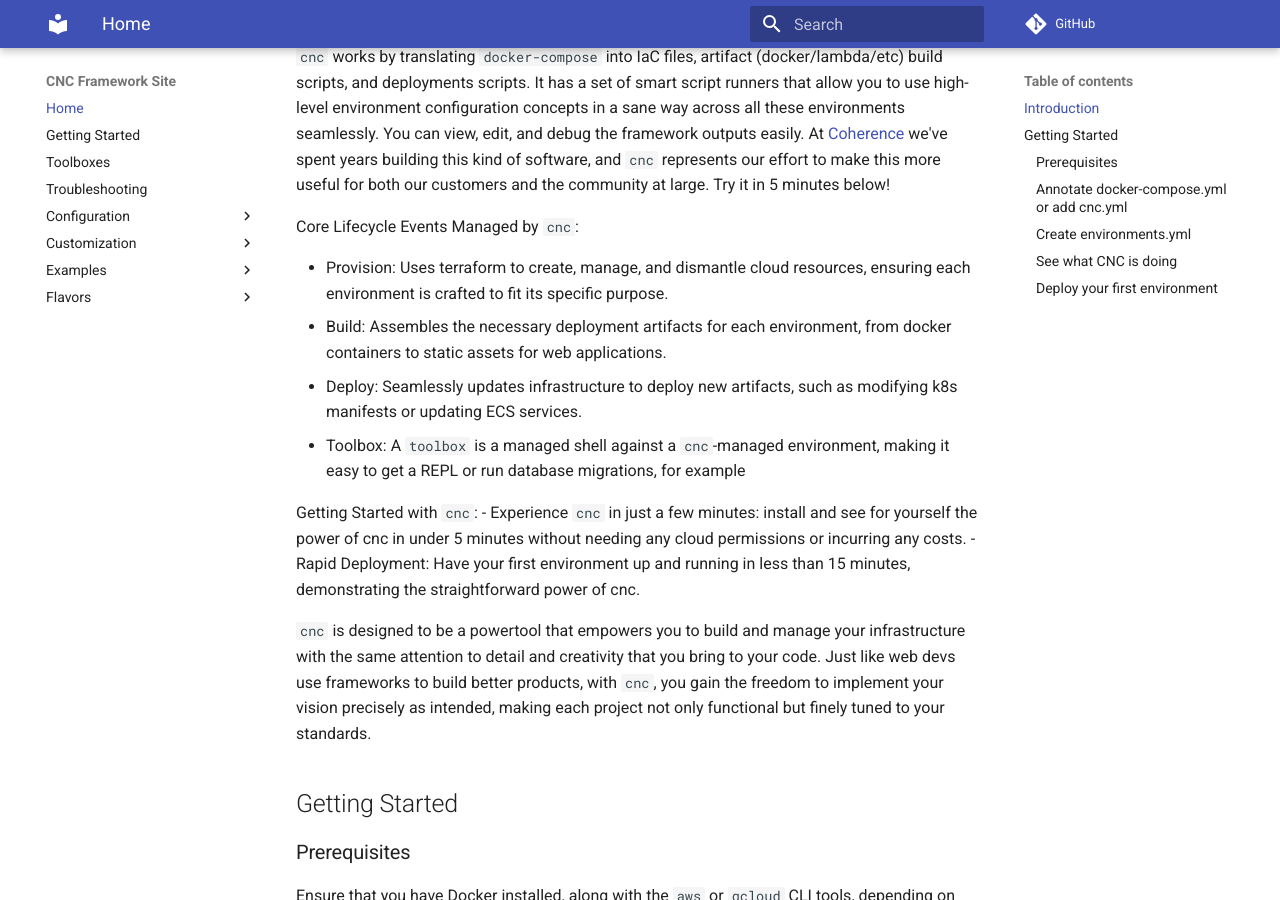
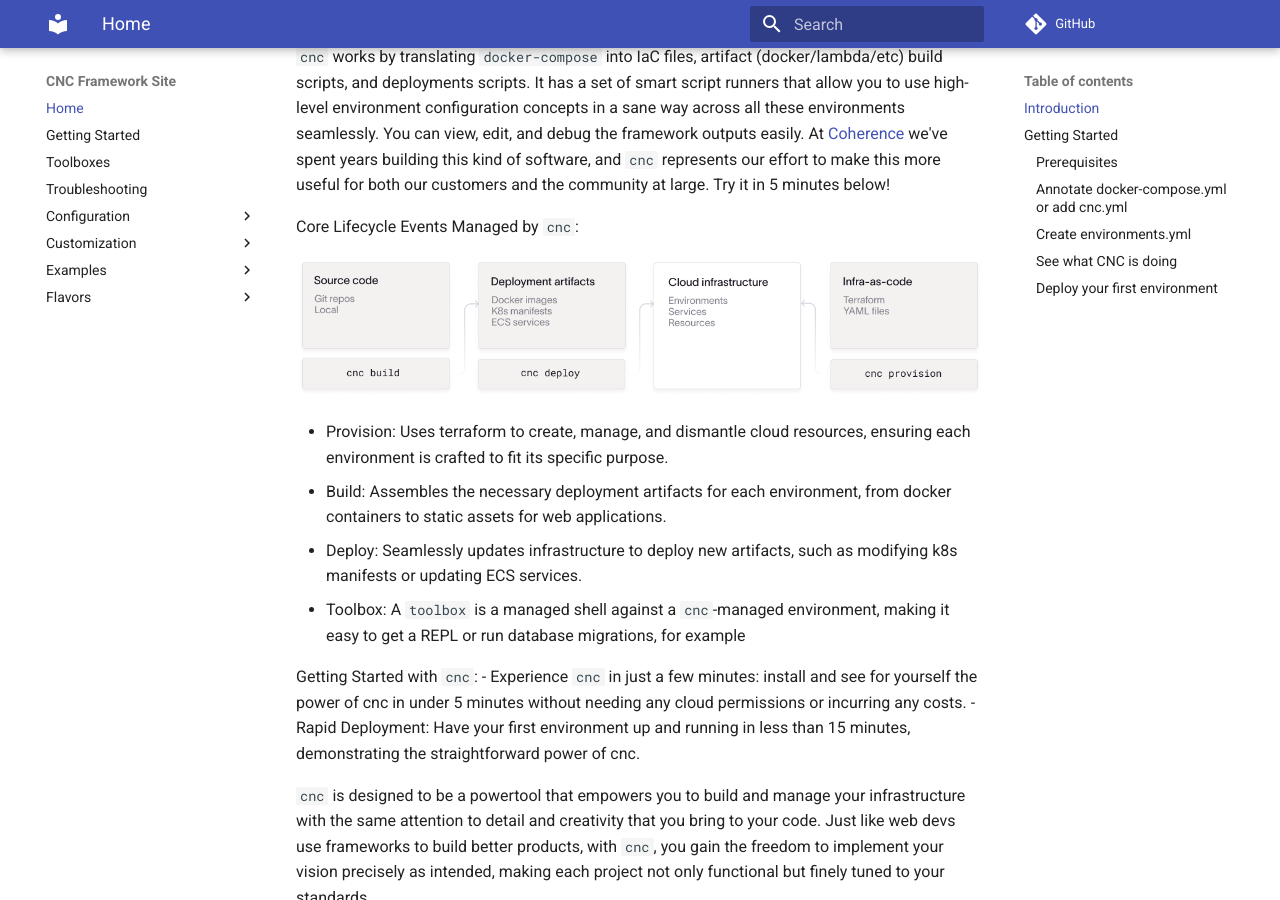
Before and after one commit to coherenceplatform/cnc, an MkDocs documentation site: the page built from docs/index.md, in a window 1280 px wide and 900 px high, scrolled down 714 px. Built offline with MkDocs 1.6.1 and Material for MkDocs 9.7.7, drawn with Linux system fonts in a browser that asks for light colours; comment, search, counter and statistics services are not loaded.

Commit message:
docs diagram, fix run jobs

```diff
--- a/docs/index.md
+++ b/docs/index.md
@@ -17,6 +17,14 @@ As a purely CLI-based and agentless tool with simple configuration and sane defa
 `cnc` works by translating `docker-compose` into IaC files, artifact (docker/lambda/etc) build scripts, and deployments scripts. It has a set of smart script runners that allow you to use high-level environment configuration concepts in a sane way across all these environments seamlessly. You can view, edit, and debug the framework outputs easily. At [Coherence](withcoherence.com) we've spent years building this kind of software, and `cnc` represents our effort to make this more useful for both our customers and the community at large. Try it in 5 minutes below!
 
 Core Lifecycle Events Managed by `cnc`:
+
+<p align="center">
+<picture>
+  <source srcset="/images/cnc_diagram_light.png" media="(prefers-color-scheme: light)">
+  <source srcset="/images/cnc_diagram_dark.png" media="(prefers-color-scheme: dark)">
+  <img src="/images/cnc_diagram_light.png" alt="cnc diagram" width="auto" height="auto">
+</picture>
+</p>
 
 - Provision: Uses terraform to create, manage, and dismantle cloud resources, ensuring each environment is crafted to fit its specific purpose.
 - Build: Assembles the necessary deployment artifacts for each environment, from docker containers to static assets for web applications.
--- a/src/cnc/flavors/gcp/run-lite/1/deploy/run-container.yml.j2
+++ b/src/cnc/flavors/gcp/run-lite/1/deploy/run-container.yml.j2
@@ -3,7 +3,9 @@ spec:
   template:
     metadata:
       annotations:
+      {%- if not is_job %}
         autoscaling.knative.dev/minScale: "{{ service.deploy.replicas }}"
+      {% endif %}
         run.googleapis.com/execution-environment: "gen2"
     {%- if is_job %}
     spec:
```
Also changed, not shown: docs/images/cnc_diagram_dark.png (added), docs/images/cnc_diagram_light.png (added).
